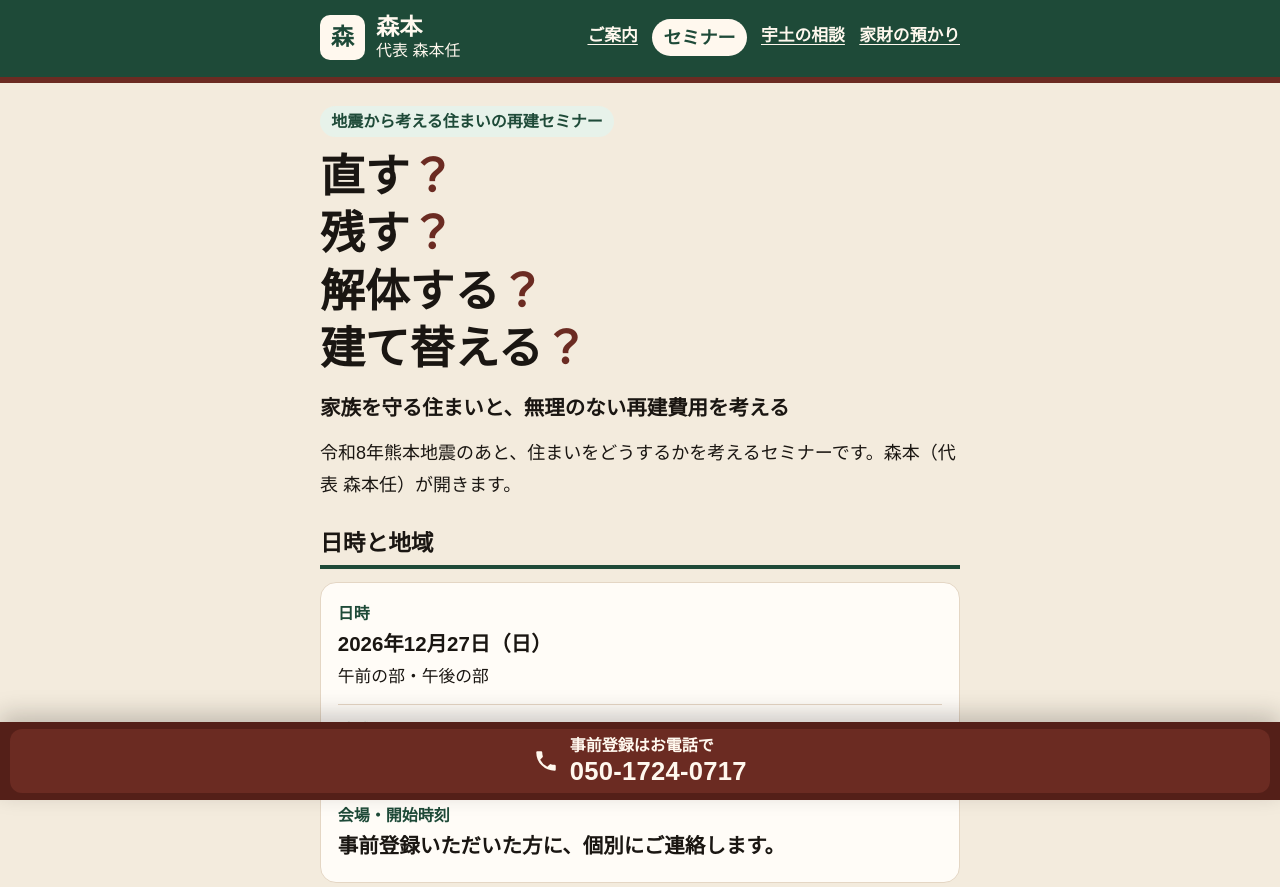
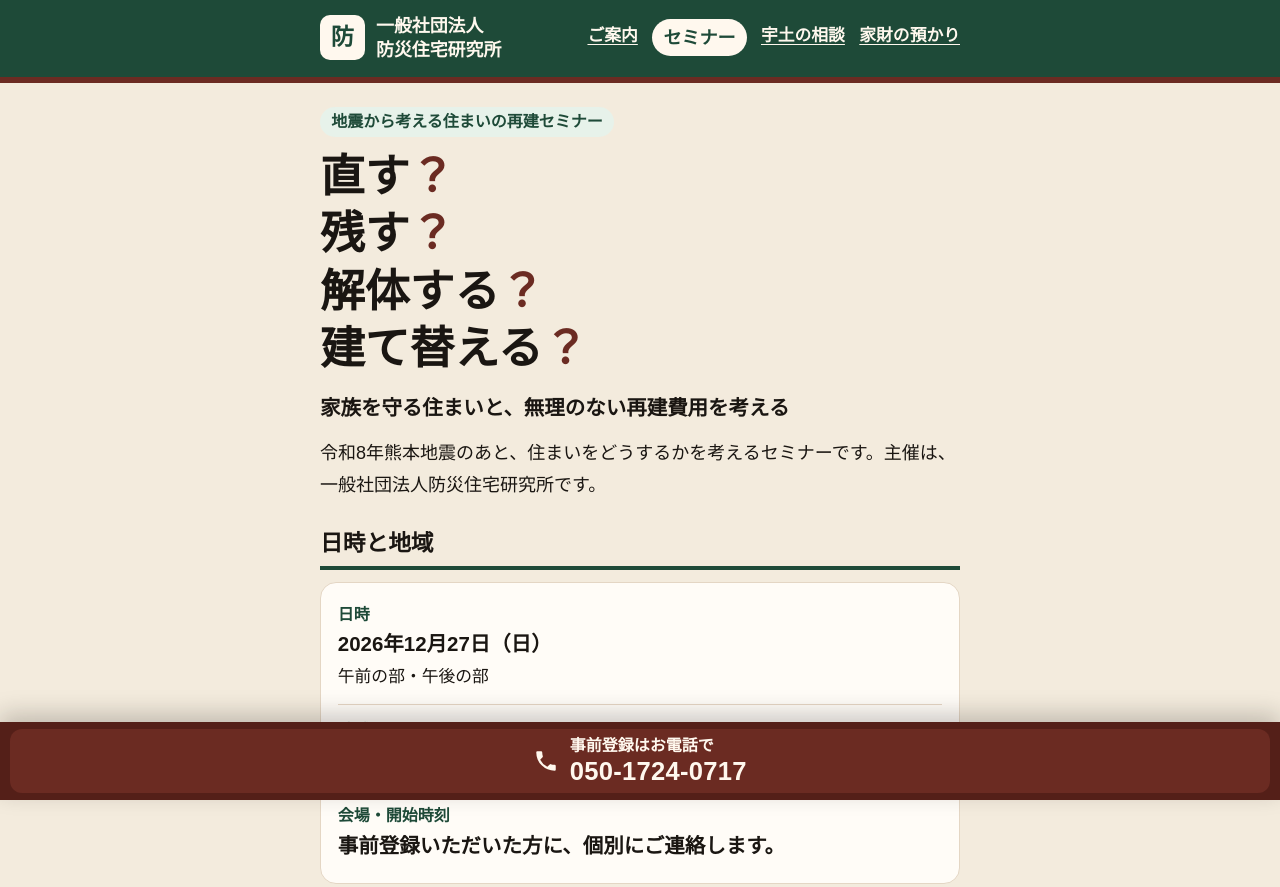
Before and after one commit to morimoto811-alt/-, a plain HTML site: page lp/seminar/index.html in a window 1280 px wide. Shown: the top 887 px of the page. Drawn offline with Linux system fonts and the light colour scheme.

Commit message:
Brand the seminar page as 一般社団法人防災住宅研究所
The seminar header, footer, title, and OGP site name now name the institute as organizer. 森本任 stays on the speaker list. The Uto and storage pages are unchanged.

Co-authored-by: morimoto811-alt <morimoto811-alt@users.noreply.github.com>

```diff
--- a/lp/assets/style.css
+++ b/lp/assets/style.css
@@ -149,6 +149,11 @@ a:visited {
   font-size: 1.45rem;
   font-weight: 800;
   line-height: 1.15;
+}
+
+.brand-institute .brand-name {
+  font-size: 1.12rem;
+  line-height: 1.35;
 }
 
 .brand-sub {
--- a/lp/seminar/index.html
+++ b/lp/seminar/index.html
@@ -9,11 +9,11 @@
   <meta name="description" content="2026年12月27日（日）、八代・宇城・宇土エリアで住まいの再建を考えるセミナーです。事前登録はお電話（050-1724-0717）。詳細は調整中です。">
   <meta name="geo.region" content="JP-43">
   <meta name="geo.placename" content="熊本県">
-  <title>地震から考える住まいの再建セミナー｜森本</title>
+  <title>地震から考える住まいの再建セミナー｜一般社団法人防災住宅研究所</title>
   <link rel="canonical" href="https://morimoto811-alt.github.io/-/seminar/">
   <meta property="og:locale" content="ja_JP">
   <meta property="og:type" content="website">
-  <meta property="og:site_name" content="森本">
+  <meta property="og:site_name" content="一般社団法人防災住宅研究所">
   <meta property="og:title" content="地震から考える住まいの再建セミナー">
   <meta property="og:description" content="2026年12月27日（日）、八代・宇城・宇土エリアで住まいの再建を考えるセミナーです。事前登録はお電話（050-1724-0717）。詳細は調整中です。">
   <meta property="og:url" content="https://morimoto811-alt.github.io/-/seminar/">
@@ -27,17 +27,16 @@
   <meta name="twitter:image" content="https://morimoto811-alt.github.io/-/assets/og-seminar.png">
   <link rel="icon" href="../assets/favicon.svg" type="image/svg+xml">
   <link rel="apple-touch-icon" href="../assets/apple-touch.png">
-  <link rel="stylesheet" href="../assets/style.css?v=1">
+  <link rel="stylesheet" href="../assets/style.css?v=2">
 </head>
 <body>
   <a class="skip" href="#main">本文へ</a>
   <header class="site-header">
     <div class="wrap header-inner">
-      <a class="brand" href="../">
-        <span class="brand-mark" aria-hidden="true">森</span>
+      <a class="brand brand-institute" href="./">
+        <span class="brand-mark" aria-hidden="true">防</span>
         <span class="brand-text">
-          <span class="brand-name">森本</span>
-          <span class="brand-sub">代表 森本任</span>
+          <span class="brand-name">一般社団法人<br>防災住宅研究所</span>
         </span>
       </a>
       <nav aria-label="ページ">
@@ -62,7 +61,7 @@
           <span>建て替える<span class="q">？</span></span>
         </h1>
         <p class="lead">家族を守る住まいと、無理のない再建費用を考える</p>
-        <p>令和8年熊本地震のあと、住まいをどうするかを考えるセミナーです。森本（代表 森本任）が開きます。</p>
+        <p>令和8年熊本地震のあと、住まいをどうするかを考えるセミナーです。主催は、<span class="keep">一般社団法人防災住宅研究所</span>です。</p>
       </div>
 
       <section aria-labelledby="when-title">
@@ -160,8 +159,8 @@
 
   <footer class="site-footer">
     <div class="wrap">
-      <p class="footer-name">森本（代表 森本任）</p>
-      <p>熊本で、解体と住まいの建替えを行っています。建替えの商品名は「つぐ家」「うつせる家」です。</p>
+      <p class="footer-name">一般社団法人防災住宅研究所</p>
+      <p>このセミナーの主催です。事前登録はお電話で承っています。</p>
       <p>お電話 <a class="num" href="tel:05017240717">050-1724-0717</a></p>
       <ul class="footer-nav" role="list">
         <li><a href="../">ご案内</a></li>
```
Also changed, not shown: lp/assets/og-seminar.png.
